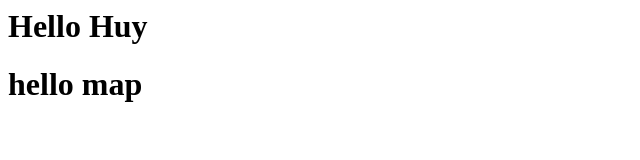
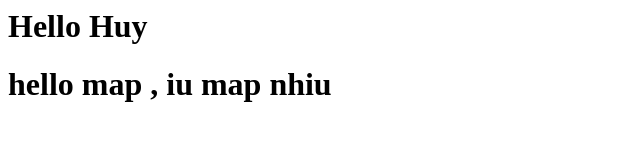
Before and after one commit to DoLaBP/github-test, a plain HTML site: page index.html in a window 1280 px wide. Shown: the whole page, without its empty margins (0-640 px from the left). Drawn offline with Linux system fonts and the light colour scheme.

Commit message:
fix file

```diff
--- a/index.html
+++ b/index.html
@@ -1,2 +1,2 @@
 <h1> Hello Huy </h1>
-<h1> hello map <h1>
+<h1> hello map , iu map nhiu <h1>
```
